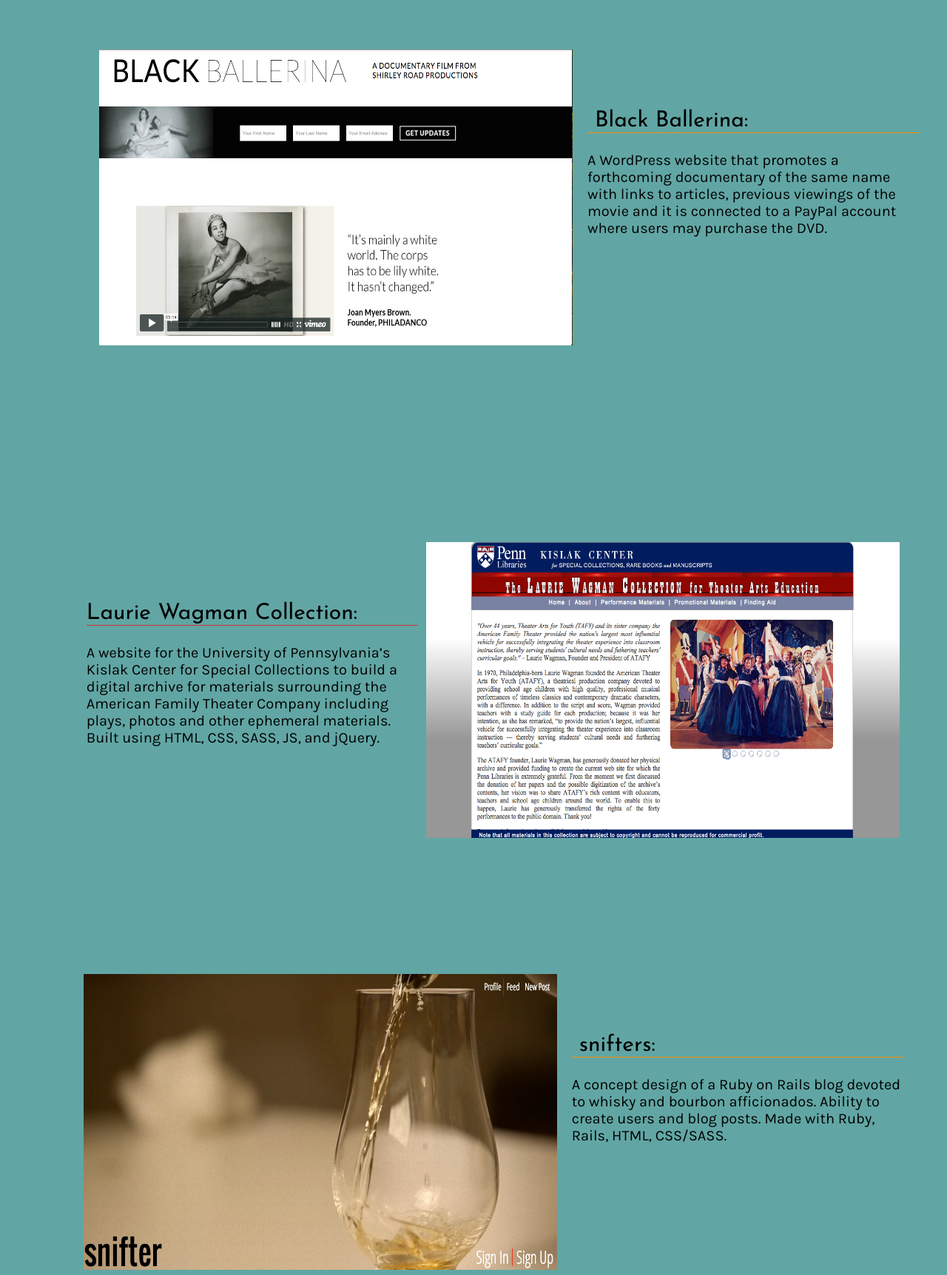
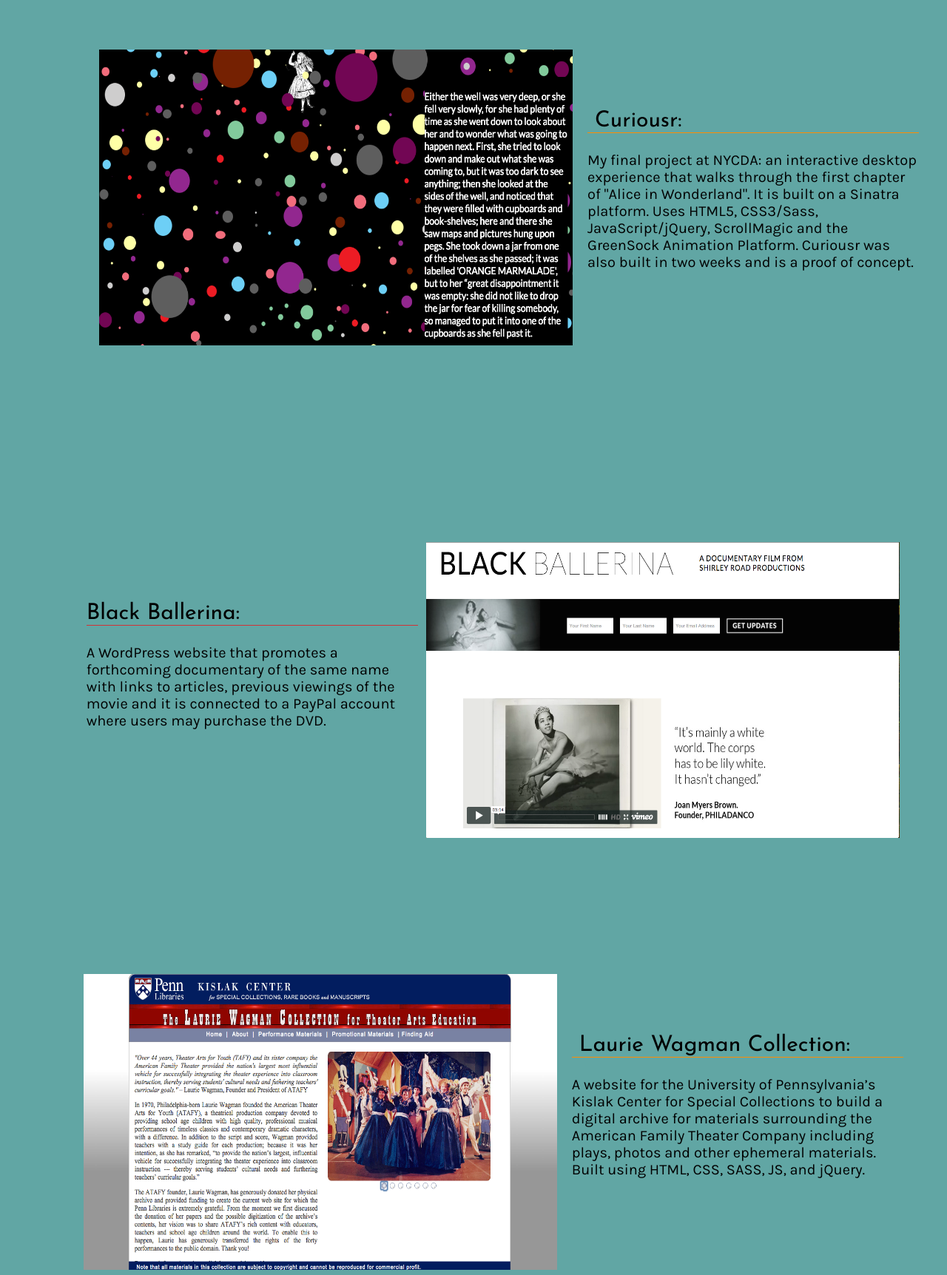
Before and after one commit to cendarcy/cendarcy.github.io-resume-, a website with bundled scripts: page index.html in a window 1280 px wide. Shown: the part 1405-3129 px from the top of the page at 74% size. Built offline with nearby package versions, Linux system fonts and the light colour scheme.

Commit message:
curiouser added

```diff
--- a/index.html
+++ b/index.html
@@ -64,25 +64,30 @@
 				<h2>Paella Place:</h2>
 					A parallax website dedicated to teaching everyone how to make a sublime paella.
 				</div> -->
-			<li><a href="http://blackballerinadocumentary.org" target="_blank"><img src="images/blackballerina.jpg"></a></li>
+			<li><a href="https://curiousr.herokuapp.com/" target="_blank"><img src="images/curiouser.png"></a></li>
 			<div class="box-text">
+				<h2><a href="https://curiousr.herokuapp.com/">Curiousr</a>:</h2>
+				My final project at NYCDA: an interactive desktop experience that walks through the first chapter of "Alice in Wonderland". It is built on a Sinatra platform. Uses HTML5, CSS3/Sass, JavaScript/jQuery, ScrollMagic and the GreenSock Animation Platform. Curiousr was also built in two weeks and is a proof of concept.
+			</div>
+			<li class="alternates"><a href="http://blackballerinadocumentary.org" target="_blank"><img src="images/blackballerina.jpg"></a></li>
+			<div class="box-text-2">
 				<h2><a href="http://blackballerinadocumentary.org">Black Ballerina</a>:</h2>
 				A WordPress website that promotes a forthcoming documentary of the same name with links to articles, previous viewings of the movie and it is connected to a PayPal account where users may purchase the DVD.
 			</div>
-			<li class="alternates"><a href="http://devsceti.library.upenn.edu/wagman/" target="_blank"><img src="images/wagman-home.png"></a></li>
-			<div class="box-text-2">
+			<li class="diff"><a href="http://devsceti.library.upenn.edu/wagman/" target="_blank"><img src="images/wagman-home.png"></a></li>
+			<div class="box-text">
 				<h2><a href="http://devsceti.library.upenn.edu/wagman/">Laurie Wagman Collection</a>:</h2>A website for the University of Pennsylvania’s Kislak Center for Special Collections to build a digital archive for materials surrounding the American Family Theater Company including plays, photos and other ephemeral materials. Built using HTML, CSS, SASS, JS, and jQuery.
 			</div>
-			<li class="diff"><a href="http://snifters.herokuapp.com/" target="_blank"><img src="images/snifter.png"></a></li>
-			<div class="box-text">
+			<li class="alternates"><a href="http://snifters.herokuapp.com/" target="_blank"><img src="images/snifter.png"></a></li>
+			<div class="box-text-2">
 				<h2><a href="http://snifters.herokuapp.com/">snifters:</a></h2>
 				A concept design of a Ruby on Rails blog devoted to whisky and bourbon afficionados. Ability to create users and blog posts. Made with Ruby, Rails, HTML, CSS/SASS.
 			</div>
-			<li  class="alternates"><a href="http://careerbuilder.herokuapp.com/" target="_blank"><img src="images/careerbuilder.png"></a></li>
-			<div class="box-text-2">
+			<!-- <li class="diff"><a href="http://careerbuilder.herokuapp.com/" target="_blank"><img src="images/careerbuilder.png"></a></li>
+			<div class="box-text">
 				<h2><a href="http://careerbuilder.herokuapp.com/">Ladies' HQ</a>:</h2>
 				A prototype design of a female-centric employment site that focuses on a wholistic approach to career development and skill building. Cohesive design and theme, built using Ruby and Sinatra. Created with <a id="charmel" href="https://charmelsippio.github.io/CharmelPortfolio/">Charmel Sippio</a>.
-			</div>
+			</div> -->
 			<li class="diff"><a href="http://middle--ground.herokuapp.com/" target="_blank"><img src="images/middleground.png"></a></li>
 			<div class="box-text">
 			<h2><a href="http://middle--ground.herokuapp.com/">Middle Ground</a>:</h2>
```
Also changed, not shown: images/curiouser.png (added).
